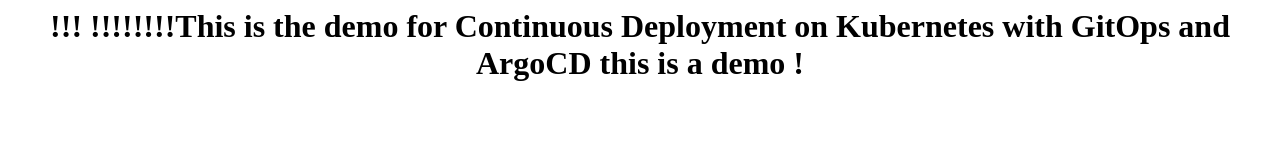
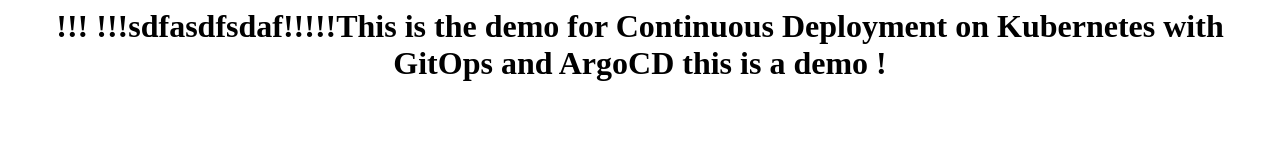
Before and after one commit to stefengeoffrey/demo, a plain HTML site: page index.html in a window 1280 px wide. Drawn offline with Linux system fonts and the light colour scheme.

Commit message:
tennis 2

```diff
--- a/index.html
+++ b/index.html
@@ -1,7 +1,7 @@
 <Html>
 <body>
 <center>
-<h1>!!! !!!!!!!!This is the demo for Continuous Deployment on Kubernetes with GitOps and ArgoCD this is a demo !</h1> <br>
+<h1>!!! !!!sdfasdfsdaf!!!!!This is the demo for Continuous Deployment on Kubernetes with GitOps and ArgoCD this is a demo !</h1> <br>
 <br>
 </center>
 </body>
```
